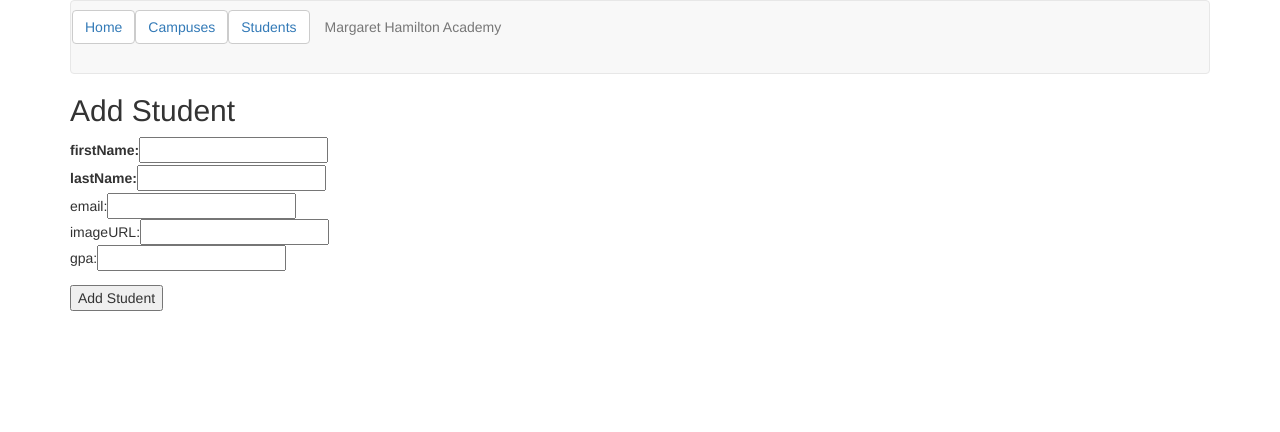
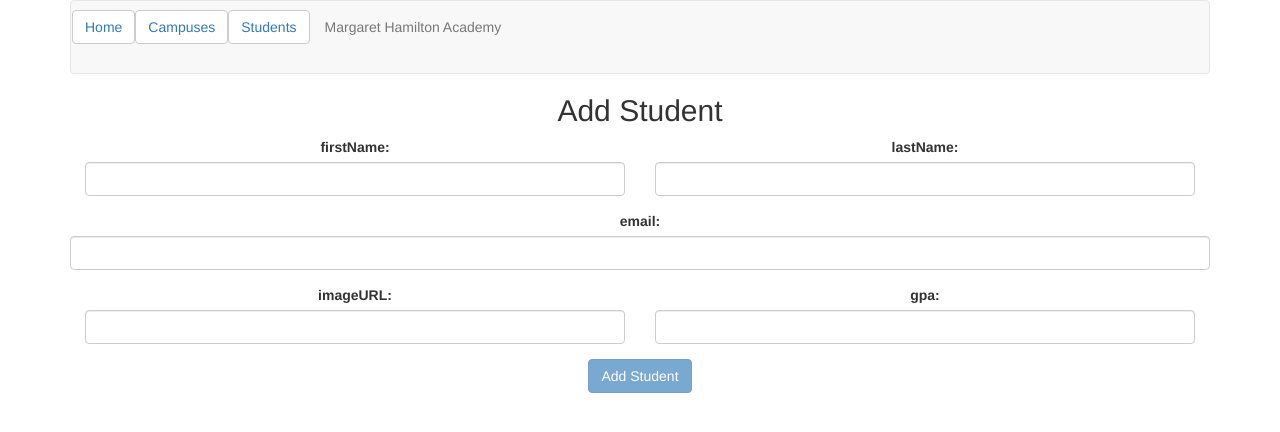
Before and after one commit to AlexanderLevin1/Senior-Enrichment-ALevin, a React app: page /#/newStudent in a window 1280 px wide. Before the commit this address led to /#/students/1/edit. Shown: the top 432 px of the page. Built offline with nearby package versions, Linux system fonts and the light colour scheme; no server answers.

Commit message:
introduced some bugs now cant add students or delete properly

```diff
--- a/src/Campus.js
+++ b/src/Campus.js
@@ -20,14 +20,17 @@ class Campus extends Component {
         const { onDeleteCampus } = this;
         return (
             <div className="container-fluid">
-            <div>
-                <h2 className="text-center">Campus - {campus && campus.name}</h2>
-                <img className="image-center" src={campus && campus.imageURL} />
+            <div className="row jumbotron">
+                <h2 className="text-center">{campus && campus.name}</h2>
+                <img className="image-center" src={campus && campus.imageURL} width="100%" />
+                <div>
+                <p>{campus && campus.description}</p>
+                </div>
             </div>
-                <p><Link className="btn btn-default" to={`/newStudent`}>Add Student</Link></p>
-                <p><Link className="btn btn-default" to={`/campuses/${campus && campus.id}/edit`}>Edit Campus</Link></p>
-                <button className="btn btn-default" onClick={onDeleteCampus}>Delete Campus</button>
-                <h4> Current Students </h4>
+                <div><Link className="btn btn-primary btn-success" to={`/newStudent`}>Add Student</Link></div>
+                <div><Link className="btn btn-primary btn-info" to={`/campuses/${campus && campus.id}/edit`}>Edit Campus</Link></div>
+                <button className="btn btn-primary btn-danger" to={`/campuses`} onClick={onDeleteCampus}>Delete Campus</button>
+                <h4> Current Students:</h4>
                 <StudentList campus_id={campus_id} />
             </div>
         )
--- a/src/CampusCreate.js
+++ b/src/CampusCreate.js
@@ -50,17 +50,22 @@ class CampusCreate extends Component {
                 <div>
                     <form className="margin-top-10">
                         <div className="form-row">
-                            <label>Name:
-                            <input name="name" onChange={onChangeForm} value={name} />
-                            </label>
-                            <label>imageURL:</label>
-                            <input name="imageURL" onChange={onChangeForm} value={imageURL} />
-                            <label>Description:</label>
-                            <input name="description" onChange={onChangeForm} value={description} width={300} height={300}/>
+                            <div className="form-group col-md-6">
+                                <label>Name:</label>
+                                <input className="form-control" name="name" onChange={onChangeForm} value={name} />
+                            </div>
+                            <div className="form-group col-md-6">
+                                <label>imageURL:</label>
+                                <input className="form-control" name="imageURL" onChange={onChangeForm} value={imageURL} />
+                            </div>
+                            <div className="form-group col-md-6">
+                                <label>Description:</label>
+                                <input className="form-control" name="description" onChange={onChangeForm} value={description} width={300} height={300} />
+                            </div>
                         </div>
                     </form>
                 </div>
-                <button onClick={!campus ? onCreateCampus : onUpdateCampus}>
+                <button className="btn btn-primary btn-succss" onClick={!campus ? onCreateCampus : onUpdateCampus}>
                     {!campus ? ('Add') : ('Edit')} Campus
                 </button>
             </div>
--- a/src/Campuses.js
+++ b/src/Campuses.js
@@ -11,25 +11,28 @@ const Campuses = ({ campuses }) => {
         <title>List of Campuses</title>
       </div>
       <div className="page-header">
-      <h1> Campuses </h1>
+        <h1> Campuses: {campuses.length} </h1>
       </div>
-      <button><Link to={`/campuses/create`}>Add Campus</Link></button>
-      <div className="row">
-        {
+      <button className="btn btn-success"><Link to={`/campuses/create`}>Add Campus</Link></button>
+      <div className="card-group jumbotron">
+        {campuses.length ? (
           campuses.map(campus => {
             return (
-              <div key={campus.id} className="col-xs-5">
+              <div key={campus.id} className="card">
+                <div className="card-body">
                   <Link to={`/campuses/${campus.id}`}>
                     <h3 className="campus-name">{campus.name}</h3>
                   </Link>
                   <Link to={`/campuses/${campus.id}`}>
-                  <img className="campus-thumbnail" src={campus.imageURL} width="75%" height="75" />
+                    <img className="campus-thumbnail" src={campus.imageURL} width="30%" height="20%" />
                   </Link>
-                <button className="remove-button" onClick={() => deleteCampus(campus)}>
-                </button>
+                </div>
+              </div>)
+          })) : (
+            <div>
+              <h3 className="text-center"> Please Add a Campus </h3>
             </div>
           )
-          })
         }
       </div>
     </div>
--- a/src/Home.js
+++ b/src/Home.js
@@ -2,10 +2,10 @@ import React from 'react';
 
 const Home = () => {
     return (
-        <div className="container-fluid"  >
+        <div className="jumbotron"  >
         <title>Home Page</title>
-        <h1> Margaret Hamilton Interplanetary Academy of Javascript </h1>
-        <h2> Welcome to our Wonderful World of Jiving Javascript! </h2>
+        <h1 style={{textAlign: 'center'}}> Margaret Hamilton Interplanetary Academy of Javascript </h1>
+        <h2 style={{textAlign: 'center'}}> Welcome to our Wonderful World of Jiving Javascript! </h2>
         </div>
     )
 };
--- a/src/Student.js
+++ b/src/Student.js
@@ -24,8 +24,8 @@ class Student extends Component {
                     <h2>{student.fullName}</h2>
                     <img src={student.imageURL} />
                 </div>
-                <p><Link className="btn btn-default" to={`/students/${student && student.id}/edit`}>Edit Student</Link></p>
-                <button className="btn btn-default" onClick={onDeleteStudent}> Delete Student </button>
+                <p><Link className="btn btn-primary btn-info" to={`/students/${student && student.id}/edit`}>Edit Student</Link></p>
+                <p><Link className="btn btn-danger" onClick={onDeleteStudent}> Delete Student </Link></p>
             </div>
         )
     }
--- a/src/StudentCreate.js
+++ b/src/StudentCreate.js
@@ -26,7 +26,7 @@ class StudentCreate extends Component {
   }
 
   onCreateStudent(ev) {
-    const { student } = this.props;
+    const { student, campus } = this.props;
     const { firstName, lastName, email, imageURL, gpa } = this.state;
     ev.preventDefault;
     this.props.createStudent({
@@ -47,7 +47,7 @@ class StudentCreate extends Component {
   };
 
   componentWillReceiveProps(nextProps) {
-    if(nextProps.student.firstName !== this.state.firstName) {
+    if (nextProps.student.firstName !== this.state.firstName) {
       this.setState({
         firstName: nextProps.student.firstName || '',
         lastName: nextProps.student.lastName || '',
@@ -62,37 +62,40 @@ class StudentCreate extends Component {
     const { onCreateStudent, onChangeForm, onUpdateStudent } = this;
     const { student } = this.props;
     const { firstName, lastName, email, imageURL, gpa } = this.state;
-   console.log('***' + firstName)
     return (
-      <div className="default-margins">
+      <div className="card text-center">
+      <div className="card-header">
         <h2>{!student ? ('Add Student') : (`Edit ${student.fullName}`)}</h2>
-        <form className="margin-top-10" display="table">
-          <div>
-            <label display="table-cell">
-              firstName:
-        </label>
-            <input name="firstName" onChange={onChangeForm} value={firstName} display="table" />
+        </div>
+        <div className="card-body">
+        <form>
+        <div className="form-row">
+          <div className="form-group col-md-6">
+            <label>firstName:</label>
+            <input className="form-control" name="firstName" onChange={onChangeForm} value={firstName} />
           </div>
-          <div>
-            <label display="table-cell">
-              lastName:
-          </label>
-            <input name="lastName" onChange={onChangeForm} value={lastName} display="table" />
+          <div className="form-group col-md-6">
+            <label>lastName:</label>
+            <input className="form-control" name="lastName" onChange={onChangeForm} value={lastName} />
           </div>
-          <div>
-            email:
-          <input name="email" onChange={onChangeForm} value={email} />
+          <div className="form-group cold-m-6">
+          <label>email:</label>
+          <input className="form-control" name="email" onChange={onChangeForm} value={email} />
           </div>
-          <div>
-            imageURL:
-          <input name="imageURL" onChange={onChangeForm} value={imageURL} />
+          <div className="form-group col-md-6">
+          <label>imageURL:</label>
+          <input className="form-control" name="imageURL" onChange={onChangeForm} value={imageURL} />
           </div>
-          <div>
-            gpa:
-          <input name="gpa" onChange={onChangeForm} value={gpa} />
+          <div className="form-group col-md-6">
+          <label>gpa:</label>
+          <input className="form-control" name="gpa" onChange={onChangeForm} value={gpa} />
+          </div>
           </div>
         </form>
-        <button onClick={!student ? onCreateStudent : onUpdateStudent}>
+        </div>
+        <button
+        disabled={!firstName || !lastName }
+        className="btn btn-primary" onClick={!student ? onCreateStudent : onUpdateStudent}>
           {!student ? ('Add') : ('Edit')} Student
         </button>
       </div>
--- a/src/StudentList.js
+++ b/src/StudentList.js
@@ -18,8 +18,6 @@ const StudentList = ({ students }) => {
                                             {student.fullName}
                                             <img className="student-thumbnail" src={student.imageURL} width={100} />
                                         </Link>
-                                        <button className="remove-button" onClick={() => deleteStudent(student)}>
-                                        </button>
                                     </div>
                                 </div>
                             </ul>
--- a/src/Students.js
+++ b/src/Students.js
@@ -2,12 +2,13 @@ import React from 'react';
 import { connect } from 'react-redux';
 import StudentList from './StudentList';
 import { Link } from 'react-router-dom';
+import { updateStudent, deleteStudent } from './store';
 
-const Students = () => {
+const Students = ({students}) => {
     return (
         <div>
-            <h1> Students </h1>
-            <button className="btn btn-defaul btnd-xs">
+            <h1> Students: {students.length} </h1>
+            <button className="btn btn-primary btn-success">
             <Link to={`/newStudent`}>Add Student</Link>
             </button>
             <StudentList />
@@ -15,4 +16,17 @@ const Students = () => {
     )
 };
 
-export default Students;
+const mapStateToProps = ({ students }) => {
+    return {
+      students: students || []
+    };
+  };
+
+  const mapDispatchToProps = (dispatch) => {
+    return {
+      updateStudent: (student) => dispatch(updateStudent(student)),
+      deleteStudent: (student) => dispatch(deleteStudent(student))
+    }
+  }
+
+  export default connect(mapStateToProps, mapDispatchToProps)(Students);
```
Also changed, not shown: 2 other files (tests, documents, lock files or other folders). Lines whose indentation alone changed are shown as unchanged.
